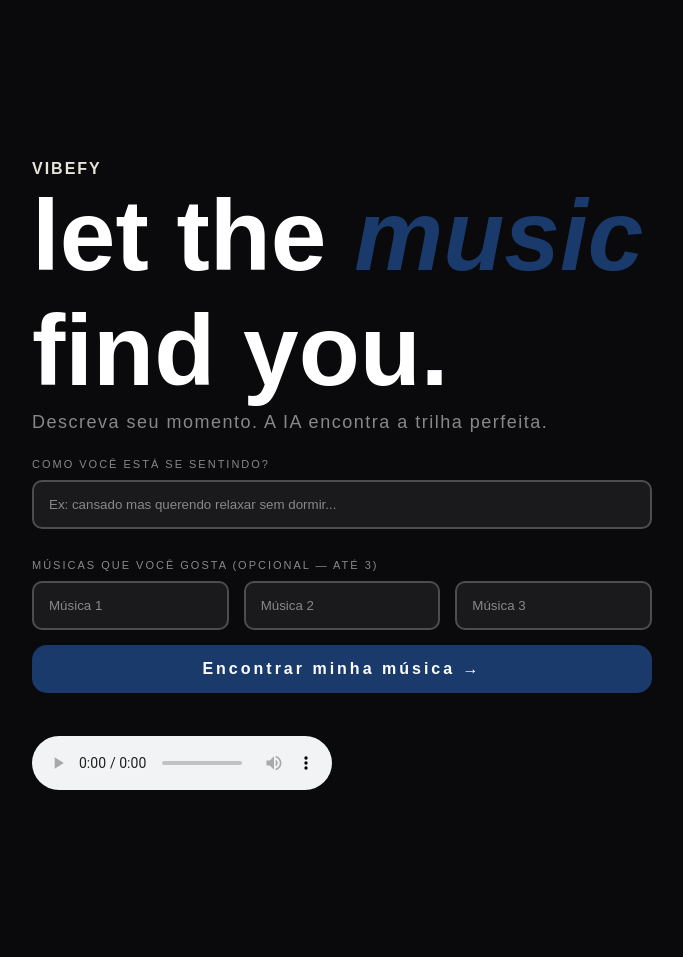
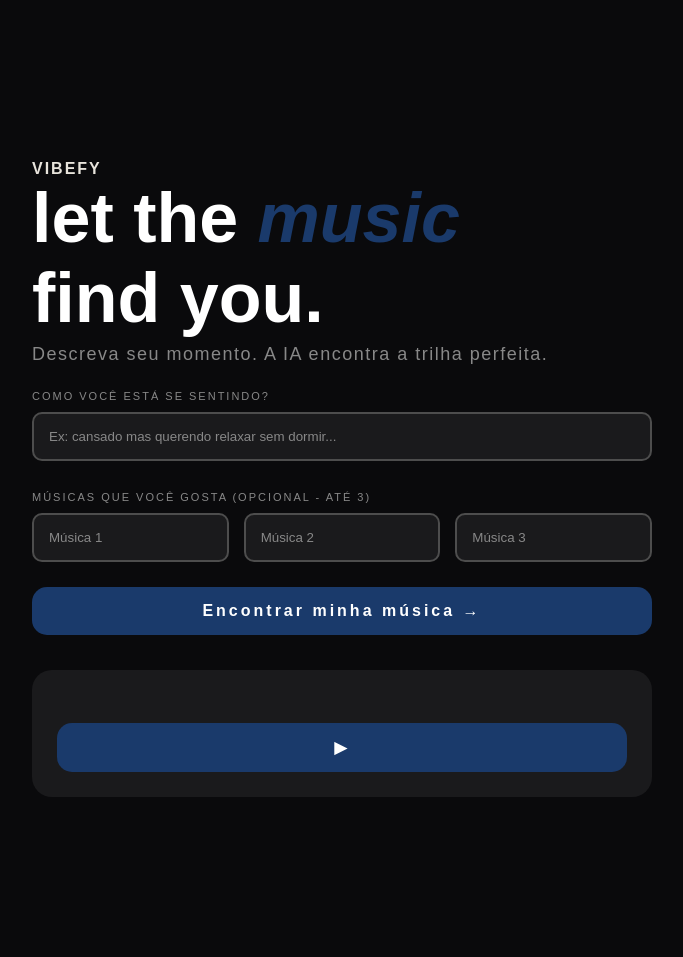
Before and after one commit to matheusnw1/vibefy.py, a Flask app: page / in a window 1280 px wide. Shown: the whole page, without its empty margins (298-981 px from the left). Before the commit the page ends 790 px from the top, so only its background shows below. Run offline with Flask 3, Linux system fonts and the light colour scheme; parts of the project's set-up code (start-up, migrations or seed data) failed here and were passed over.

Commit message:
Base inicial do player

```diff
--- a/static/style.css
+++ b/static/style.css
@@ -26,16 +26,16 @@ body {
 }
 
 h1 {
-    font-size: 100px;
+    font-size: 70px;
     color: white;
-    margin-bottom: 4px;
+    margin-bottom: 6px;
 }
 
 em {
     color: #1a3a6b;
 }
 
-p {
+.subtitulo {
     font-size: 18px;
     color: #888;
     margin-bottom: 25px;
@@ -87,8 +87,31 @@ button {
     color: white;
     cursor: pointer;
     width: 100%;
+    margin-top: 10px;
 }
 
 button:hover {
     background-color: #1e3b8a88;
 }
+
+audio {
+    display: none;
+}
+
+.player {
+    background-color: #1a1a1c;
+    border-radius: 20px;
+    margin-top: 35px;
+    padding: 25px;
+    display: row;
+    align-items: center;
+}
+
+.player p {
+    color: #e8e4dc;
+}
+/*
+.player image {
+    disl
+    align-items: center;
+} */
--- a/templates/index.html
+++ b/templates/index.html
@@ -6,7 +6,6 @@
   <meta name="viewport" content="width=device-width, initial-scale=1.0">
   <title>Vibefy</title>
 </head>
-<body>
 <body>
   <div class="header">
     <div class="titulo">VIBEFY</div>
@@ -18,7 +17,7 @@
       <div class="label">COMO VOCÊ ESTÁ SE SENTINDO?</div>
       <input type="text" id="humor" placeholder="Ex: cansado mas querendo relaxar sem dormir...">
 
-      <div class="label">MÚSICAS QUE VOCÊ GOSTA (OPCIONAL — ATÉ 3)</div>
+      <div class="label">MÚSICAS QUE VOCÊ GOSTA (OPCIONAL - ATÉ 3)</div>
       <div class="musicas">
         <input type="text" id="t1" placeholder="Música 1">
         <input type="text" id="t2" placeholder="Música 2">
@@ -29,9 +28,14 @@
     </div>
 
     <div class="resultado" id="resultado">
-      <img src="" alt="" id="capa">
-      <p id="nome"></p>
-      <audio src="" id="audio" controls></audio>
+      <audio src="" id="audio"></audio>
+        <div class="player" id="player">
+          <img src="" alt="" id="capa">
+          <div class="player-info">
+            <p id="nome"></p>
+          </div>
+          <button onclick="togglePlay()">▶</button>
+        </div>
     </div>
   </div>
   <script>
@@ -52,6 +56,7 @@
       })
       .then(res => res.json())
       .then(data => {
+          document.getElementById('resultado').style.display = 'block'
           document.getElementById('capa').src = data.capa
           document.getElementById('nome').textContent = data.nome
           document.getElementById('audio').src = data.preview
```
